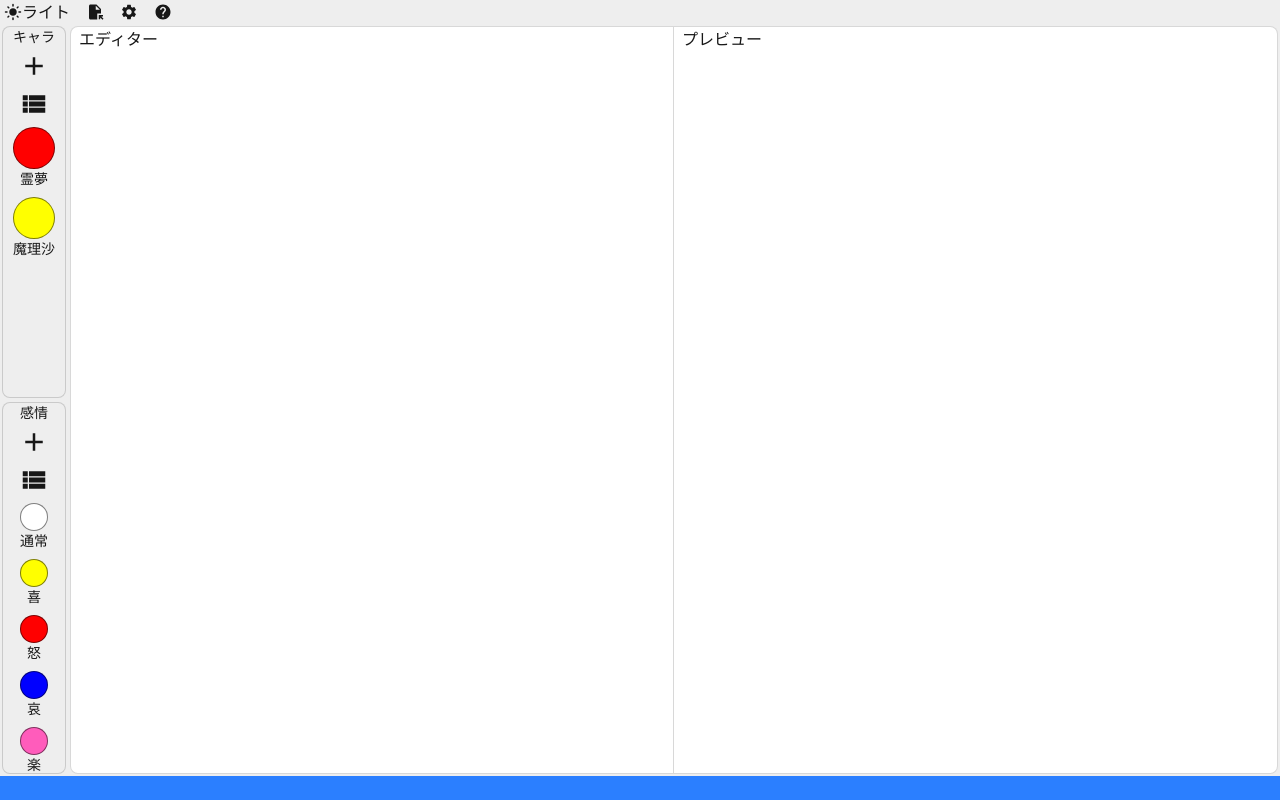
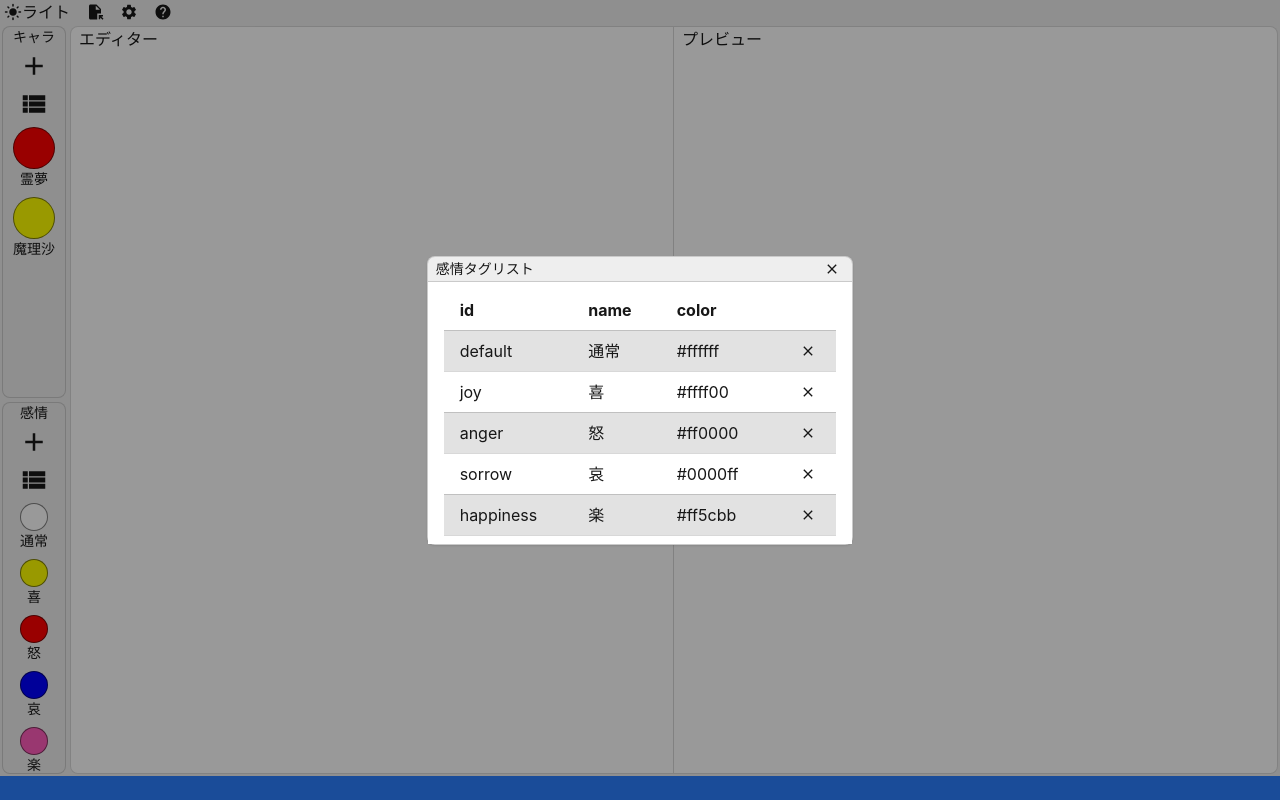
Before and after one commit to SARADA7156/yukkuri_markup, a React (Vite) app in the folder yukkuri_markup/: page / in a window 1280 px wide. Built offline with nearby package versions, Linux system fonts and the light colour scheme.

Commit message:
登録されている感情一覧リストを実装

```diff
--- a/yukkuri_markup/src/app/Home/_components/emotions/EmotionBar.tsx
+++ b/yukkuri_markup/src/app/Home/_components/emotions/EmotionBar.tsx
@@ -1,6 +1,6 @@
 import Button from "@/components/Button/Button";
 import type { Editor } from "@tiptap/react";
-import { MdAdd, MdViewList } from "react-icons/md";
+import { MdAdd, MdClose, MdViewList } from "react-icons/md";
 import Modal from "@/components/Modal";
 import { useState } from "react";
 import CreateEmotion from "./CreateEmotion";
@@ -12,6 +12,7 @@ interface EmotionsBar {
 
 export default function EmotionBar({ editor }: EmotionsBar) {
     const [isModalOpen, setIsModalOpen] = useState(false);
+    const [isListModalOpen, setIsListModalOpen] = useState(true);
     const { emotions } = useSpeackerStore();
 
     const insertEmotionTag = (emotion: string) => {
@@ -41,6 +42,7 @@ export default function EmotionBar({ editor }: EmotionsBar) {
             <Button
                 className="cursor-pointer"
                 title="感情一覧表"
+                onClick={() => setIsListModalOpen(true)}
             >
                 <MdViewList className="text-3xl" />
             </Button>
@@ -66,6 +68,36 @@ export default function EmotionBar({ editor }: EmotionsBar) {
             >
                 <CreateEmotion setIsModalOpen={setIsModalOpen} />
             </Modal>
+
+            <Modal
+                isOpen={isListModalOpen}
+                onClose={() => setIsListModalOpen(false)}
+                title="感情タグリスト"
+            >
+                <table className="border-collapse table-auto w-full">
+                    <thead>
+                        <tr className="border-b border-b-(--border)">
+                            <th className="text-start px-4 py-2">id</th>
+                            <th className="text-start px-4 py-2">name</th>
+                            <th className="text-start px-4 py-2">color</th>
+                        </tr>
+                    </thead>
+                    <tbody>
+                        {emotions.map((emotion, idx) => (
+                            <tr key={`${emotion.id}-${idx}`} className="border-b border-b-(--border) odd:bg-(--content2)">
+                                <td className="px-4 py-2">{emotion.id}</td>
+                                <td className="px-4 py-2">{emotion.name}</td>
+                                <td className="px-4 py-2">{emotion.color}</td>
+                                <td className="px-4 py-2">
+                                    <Button title="削除" className="ms-auto">
+                                        <MdClose />
+                                    </Button>
+                                </td>
+                            </tr>
+                        ))}
+                    </tbody>
+                </table>
+            </Modal>
         </div>
     );
 }
--- /dev/null
+++ b/yukkuri_markup/src/components/Table/Table.tsx
@@ -0,0 +1,52 @@
+type ColumnConfig<T> = {
+    [K in keyof T]: {
+        label: string;
+        show?: boolean;
+        render?: (value: T[K], row: T) => React.ReactNode;
+    };
+};
+
+interface TableProps<T extends Record<string, any>> {
+    data: T[];
+    columns: ColumnConfig<T>;
+}
+
+export default function Table<T extends Record<string, any>>({
+    data,
+    columns
+}: TableProps<T>) {
+    const columnKeys = (Object.keys(columns) as (keyof T)[]).filter(
+        (key) => columns[key].show !== false
+    );
+
+    return (
+        <table className="border-collapse table-auto w-full">
+            <thead>
+                <tr className="border-b border-b-(--border)">
+                    {columnKeys.map((key) => (
+                        <th className="text-start px-4 py-2">
+                            {columns[key].label}
+                        </th>
+                    ))}
+                </tr>
+            </thead>
+
+            <tbody>
+                {data.map((row, rowIndex) => (
+                    <tr key={rowIndex}>
+                        {columnKeys.map((key) => {
+                            const config = columns[key];
+                            const value = row[key];
+
+                            return (
+                                <td key={String(key)} className="px-4 py-2">
+                                    {config.render ? config.render(value, row) : String(value ?? '')}
+                                </td>
+                            );
+                        })}
+                    </tr>
+                ))}
+            </tbody>
+        </table>
+    );
+}
--- a/yukkuri_markup/src/index.css
+++ b/yukkuri_markup/src/index.css
@@ -5,7 +5,7 @@
     --background: #eeeeee;
     --foreground: #171717;
     --content: #ffffff;
-    --content2: #ffffff;
+    --content2: #e2e2e2;
     --border: #00000027;
     --hover: #6363632c;
 }
@@ -22,7 +22,7 @@
     --background: #eeeeee;
     --foreground: #171717;
     --content: #ffffff;
-    --content2: #ffffff;
+    --content2: #e2e2e2;
     --border: #00000027;
     --hover: #6363632c;
 }
```
